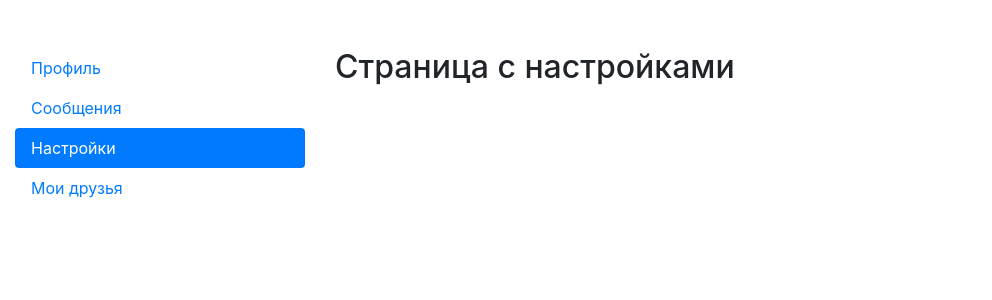
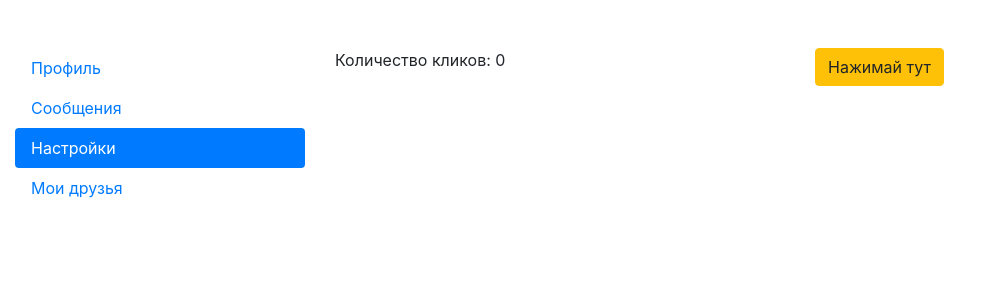
Before and after one commit to NaumovaElena/react0975, a React (Create React App) app: page /settings in a window 1280 px wide. Shown: the top 300 px of the page, without its empty margins (0-992 px from the left). Built offline with nearby package versions, Linux system fonts and the light colour scheme.

Commit message:
Settings useState

```diff
--- a/src/components/Settings.jsx
+++ b/src/components/Settings.jsx
@@ -1,5 +1,19 @@
-const Settings = () => {
-  return <h2> Страница с настройками</h2>;
-};
+import { useState } from "react";
+// const Settings = () => {
+//   return <h2> Страница с настройками</h2>;
+// };
+function Settings() {
+  const[count, setCount] = useState(0);
+  return (
+    <div className="row">
+      <div className="col-6">Количество кликов: {count}</div>
+      <div className="col-6">
+        <button className="btn btn-warning" onClick={()=>{
+          setCount(count + 1);
+        }}>Нажимай тут</button>
+      </div>
+    </div>
+  )
+}
 
 export default Settings;
```
